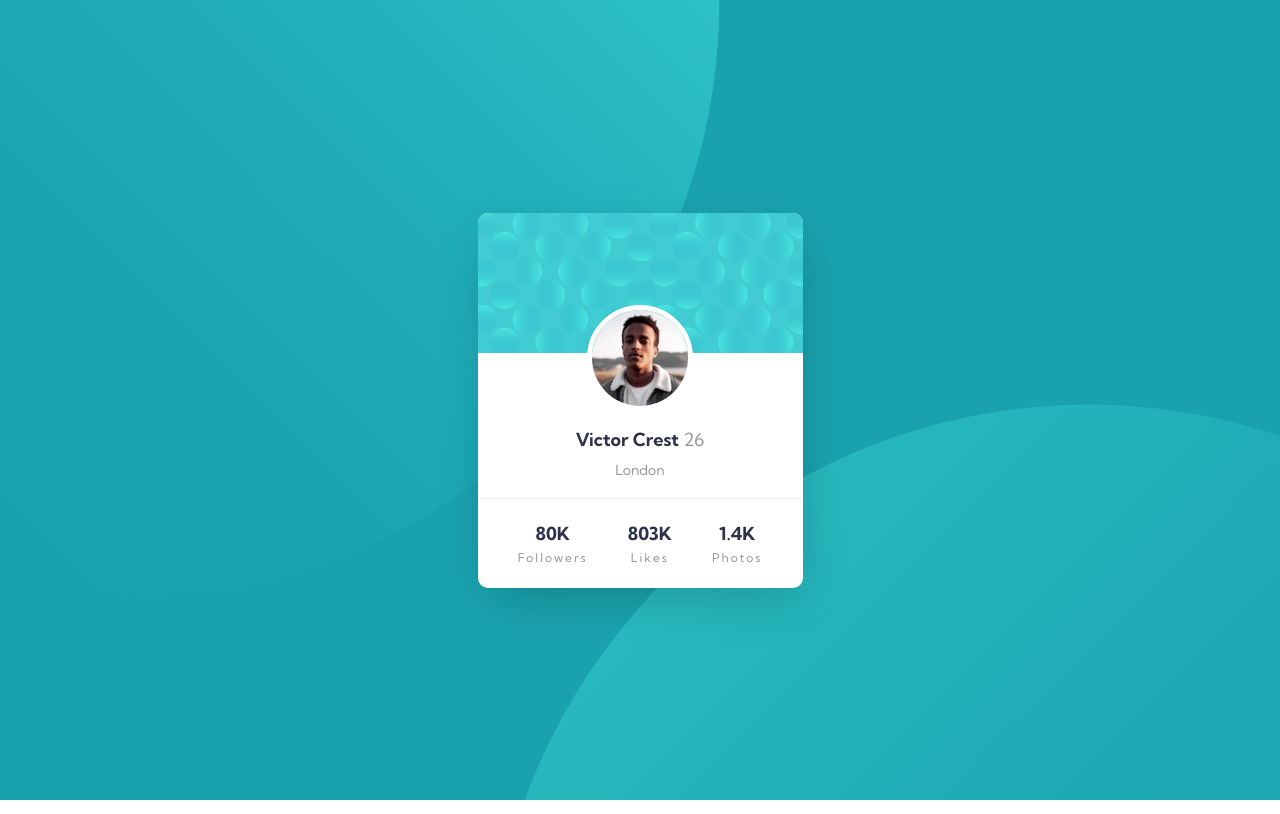
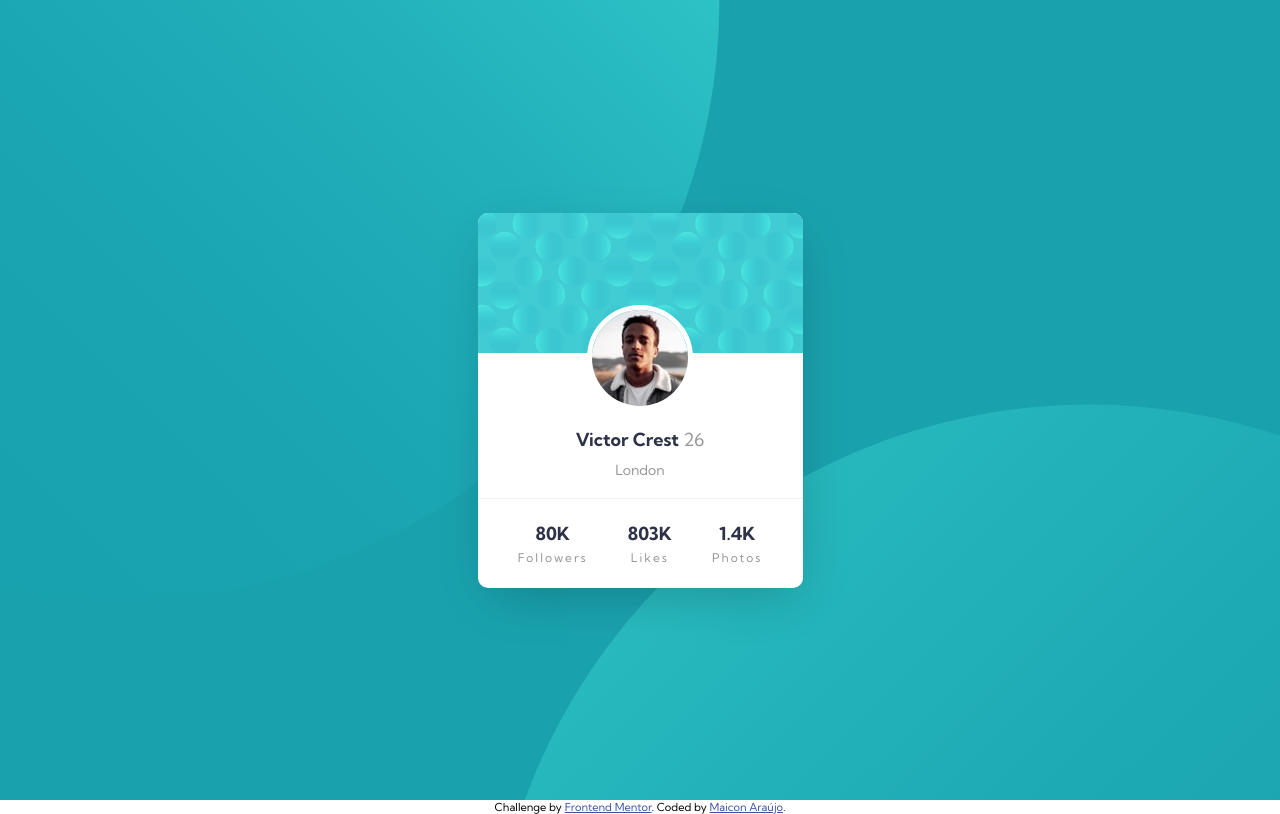
Before and after one commit to maicon-fs/profile-card-component, a plain HTML site: page index.html in a window 1280 px wide. Drawn offline with Linux system fonts and the light colour scheme.

Commit message:
update files

```diff
--- a/index.html
+++ b/index.html
@@ -58,10 +58,10 @@
   </div>
 
 
-  <!-- <div class="attribution">
+  <div class="attribution">
     Challenge by <a href="https://www.frontendmentor.io?ref=challenge" target="_blank">Frontend Mentor</a>.
-    Coded by <a href="#">Your Name Here</a>.
-  </div> -->
+    Coded by <a href="https://github.com/maicon-fs">Maicon Araújo</a>.
+  </div>
 </body>
 
 </html>
```
Also changed, not shown: screenshot.png (added), 2 other files.
